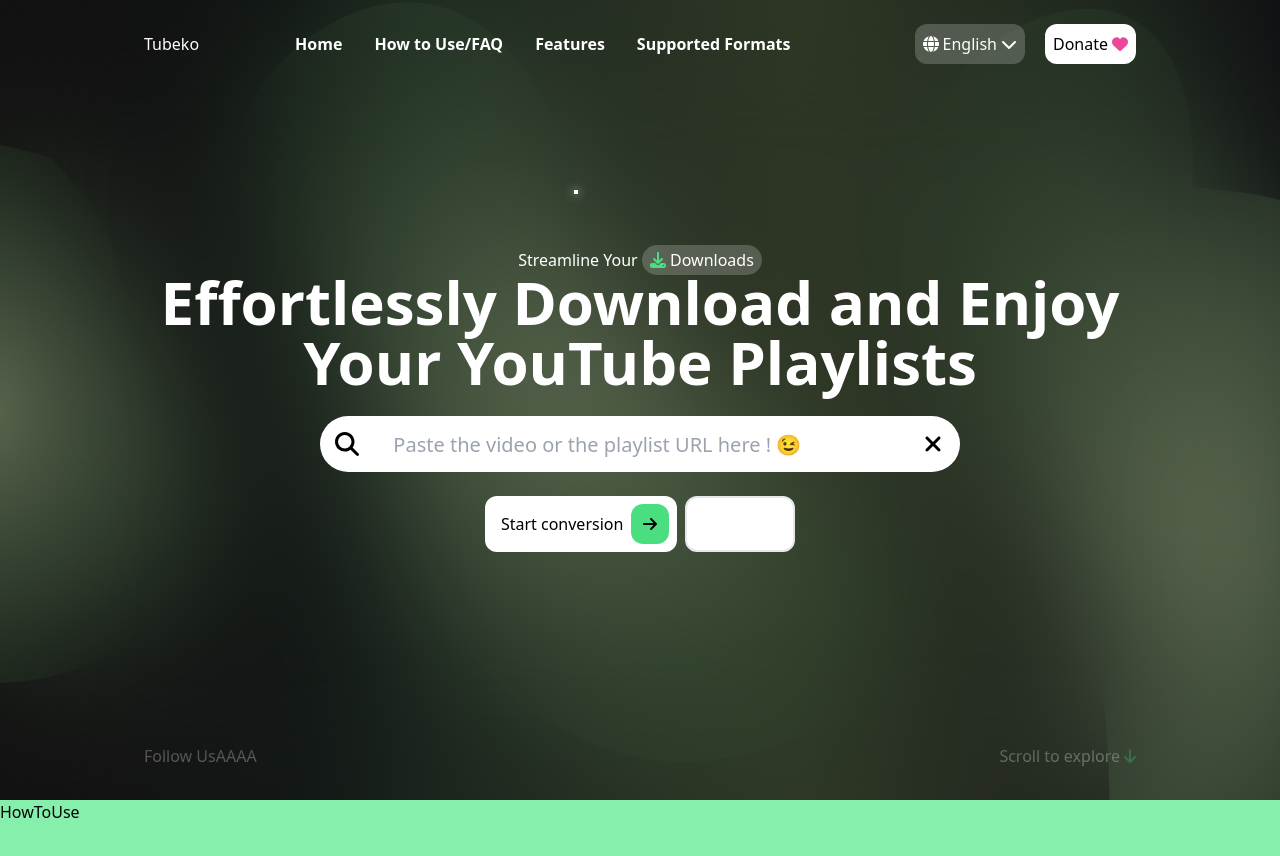
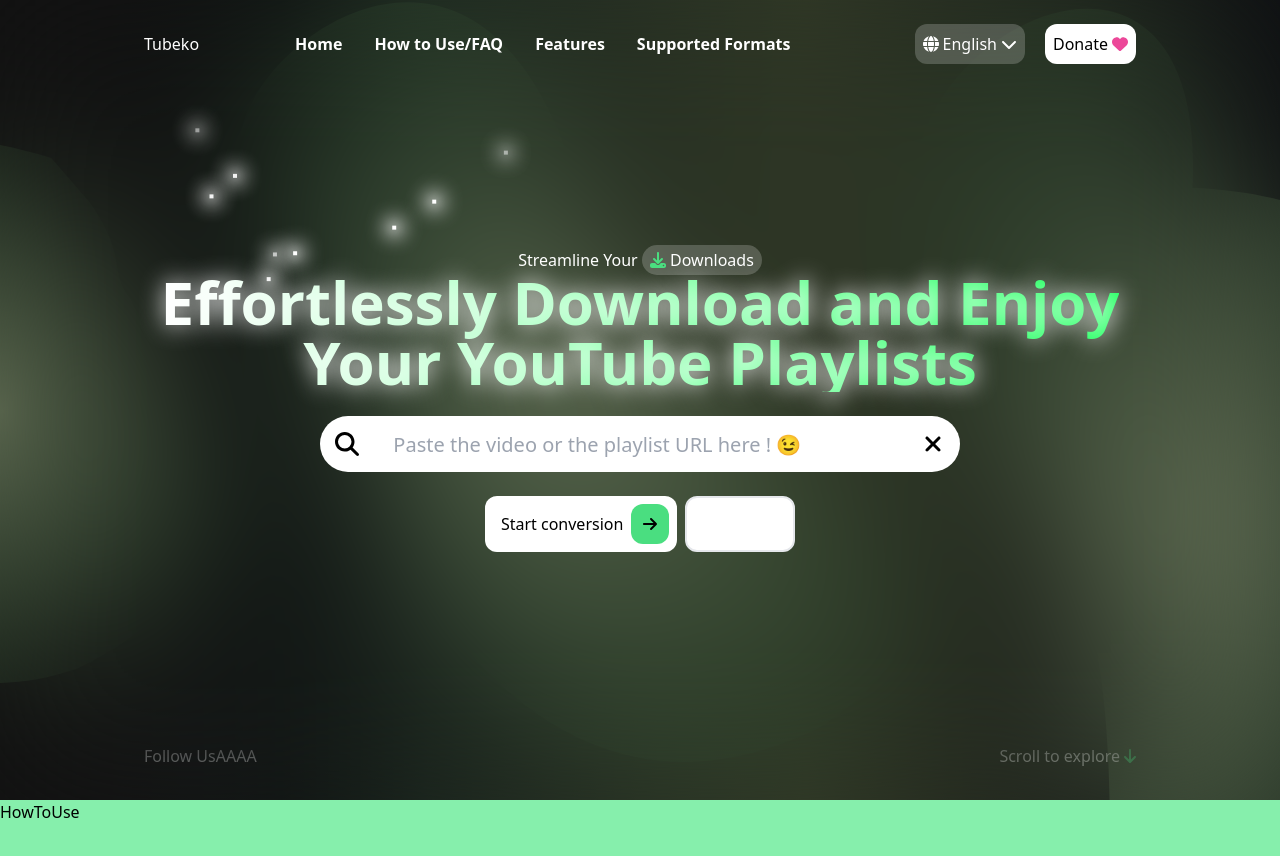
Before and after one commit to FetraFex/tubeko, a React (Vite) app: page / in a window 1280 px wide. Shown: the top 856 px of the page. Built offline with nearby package versions, Linux system fonts and the light colour scheme.

Commit message:
Add:: Add glowing particles in the Home component

```diff
--- a/src/components/Home.jsx
+++ b/src/components/Home.jsx
@@ -8,6 +8,8 @@ import { motion } from "framer-motion";
 import Sparkles from './Sparkles'
 
 const Home = () => {
+    const sparkles = Array.from({ length: 10 });
+
     const [playlistId, setPlaylistId] = useState("");
     const [videos, setVideos] = useState([])
     const morphVariants = {
@@ -141,9 +143,9 @@ const Home = () => {
             </svg>
             <div className='absolute backdrop-blur-4xl top-0 z-40 left-0 w-full h-full'></div>
 
-            <p className='text-white z-50'>Streamline Your <span className='px-2 py-1 bg-white bg-opacity-20 rounded-full'><FontAwesomeIcon color='#4ade80' icon={faDownload} /> Downloads</span></p>
-            <div className='text-white z-50 w-full justify-center items-center flex flex-col space-y-6'>
-                <h1 className='text-6xl font-bold'>Effortlessly Download and Enjoy<br />Your YouTube Playlists</h1>
+            <p className='text-white z-50 '>Streamline Your <span className='px-2 py-1 bg-white bg-opacity-20 rounded-full'><FontAwesomeIcon color='#4ade80' icon={faDownload} /> Downloads</span></p>
+            <div className='text-transparent z-50 w-full justify-center items-center flex flex-col space-y-6'>
+                <h1 className='text-6xl font-bold gradient-text'>Effortlessly Download and Enjoy<br />Your YouTube Playlists</h1>
                 <div className='flex bg-white w-1/2 rounded-full'>
                     <div className='py-4 w-1/12 rounded-s-full flex justify-center'><FontAwesomeIcon icon={faSearch} color="#000" className='text-2xl' /></div>
                     <div className='w-10/12'><input onChange={(e) => setPlaylistId(e.target.value)} type="text" className='h-full w-full px-5 text-xl' placeholder='Paste the video or the playlist URL here ! 😉' /></div>
@@ -168,7 +170,9 @@ const Home = () => {
                     <p><span className="font-medium">Scroll</span> to explore</p><FontAwesomeIcon color='#4ade80' icon={faArrowDown} />
                 </div>
             </div>
-            <Sparkles />
+            {sparkles.map((_, index) => (
+                <Sparkles key={index} />
+            ))}
         </div>
     )
 }
--- a/src/components/Sparkles.jsx
+++ b/src/components/Sparkles.jsx
@@ -3,10 +3,30 @@ import { useState, useEffect } from 'react';
 import { motion } from "framer-motion";
 
 const Sparkles = () => {
+    const randomX = Math.floor(Math.random() * (350 - 0 + 1)) + 0;
+    const initialX = Math.random > 0.5 ? randomX : -randomX;
+
+    const initialY = Math.floor(Math.random() * (50));
+
+    const particleDuration = Math.random() * (10 - 7) + 2;
 
     return (
-        <div className="w-1 h-1 shadow-intense shadow-white bg-white absolute z-50 -translate-y-52 -translate-x-16">
-        </div>
+        <motion.div
+            className="w-1 h-1 blurry-border shadow-intense shadow-white bg-white absolute z-50"
+            initial={{ x: initialX, y: initialY }} // Moves it to the default position
+            animate={{
+                x: [initialX-64, initialX-60, initialX-68, initialX-120, initialX-150], // Wiggle effect in x-axis
+                y: [-initialY-100, -initialY-270], // Wiggle effect in y-axis
+                opacity: [0, 1, 1, 0], // Gradual fade-out
+            }}
+            transition={{
+                duration: particleDuration,
+                ease: "easeIn",
+                repeat: Infinity,
+                repeatType: "loop",
+                times: [0, 0.3, 0.6, 1]
+            }}
+        />
     );
 }
 
--- a/src/index.css
+++ b/src/index.css
@@ -3,3 +3,26 @@
 @tailwind base;
 @tailwind components;
 @tailwind utilities;
+
+
+@layer components {
+    .blurry-border::before {
+      content: "";
+      position: absolute;
+      top: -7px;
+      left: -7px;
+      right: -7px;
+      bottom: -7px;
+      background: rgb(255, 255, 255, 1);
+      border-radius: 50%;
+      filter: blur(10px);
+      z-index: -1;
+    }
+
+    .gradient-text {
+        background: linear-gradient(90deg, #ffffff, #13ff56);
+        background-clip: text;
+        text-shadow: 0px 0px 25px rgba(255, 255, 255, 1);
+    }
+
+  }
```
